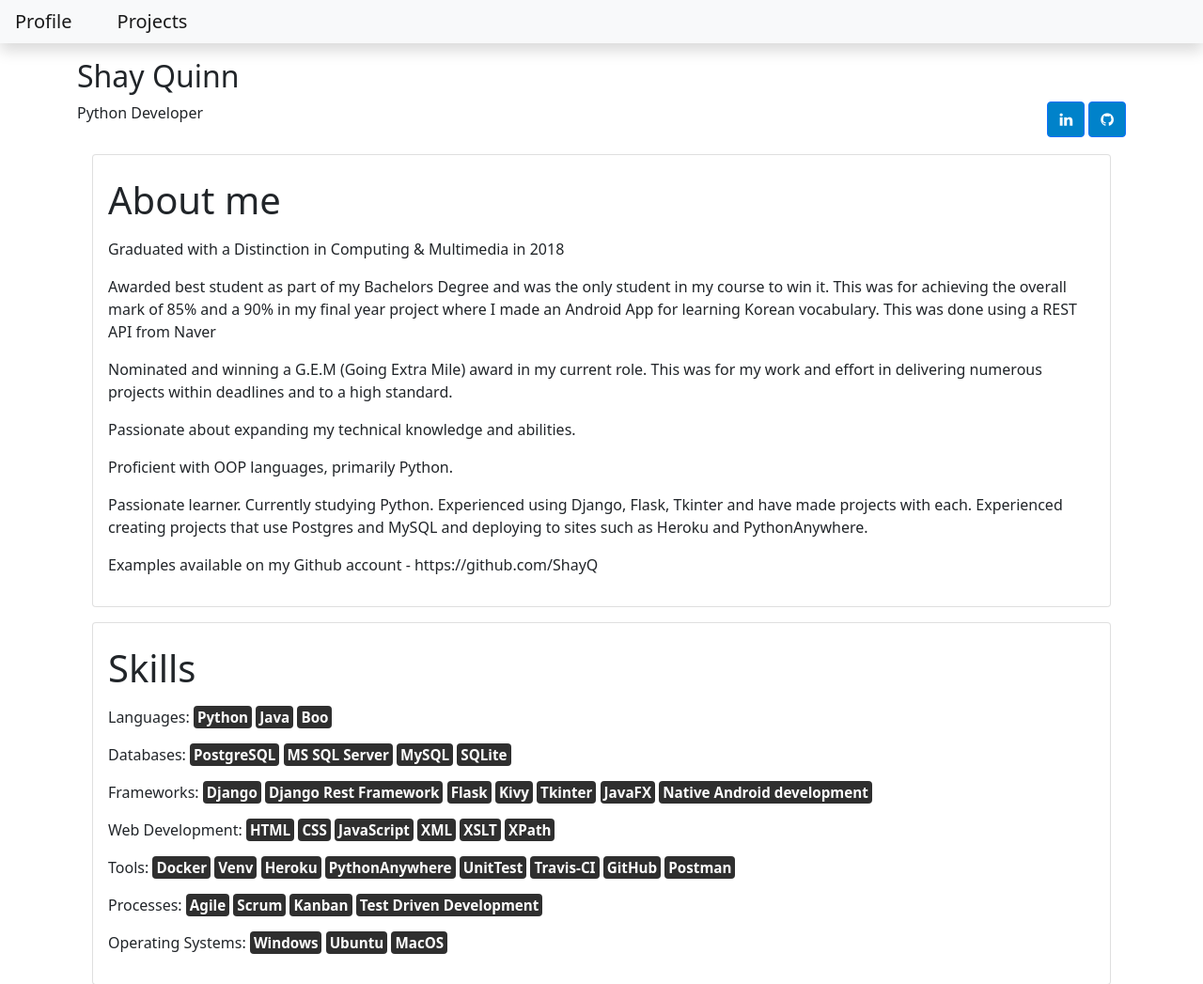
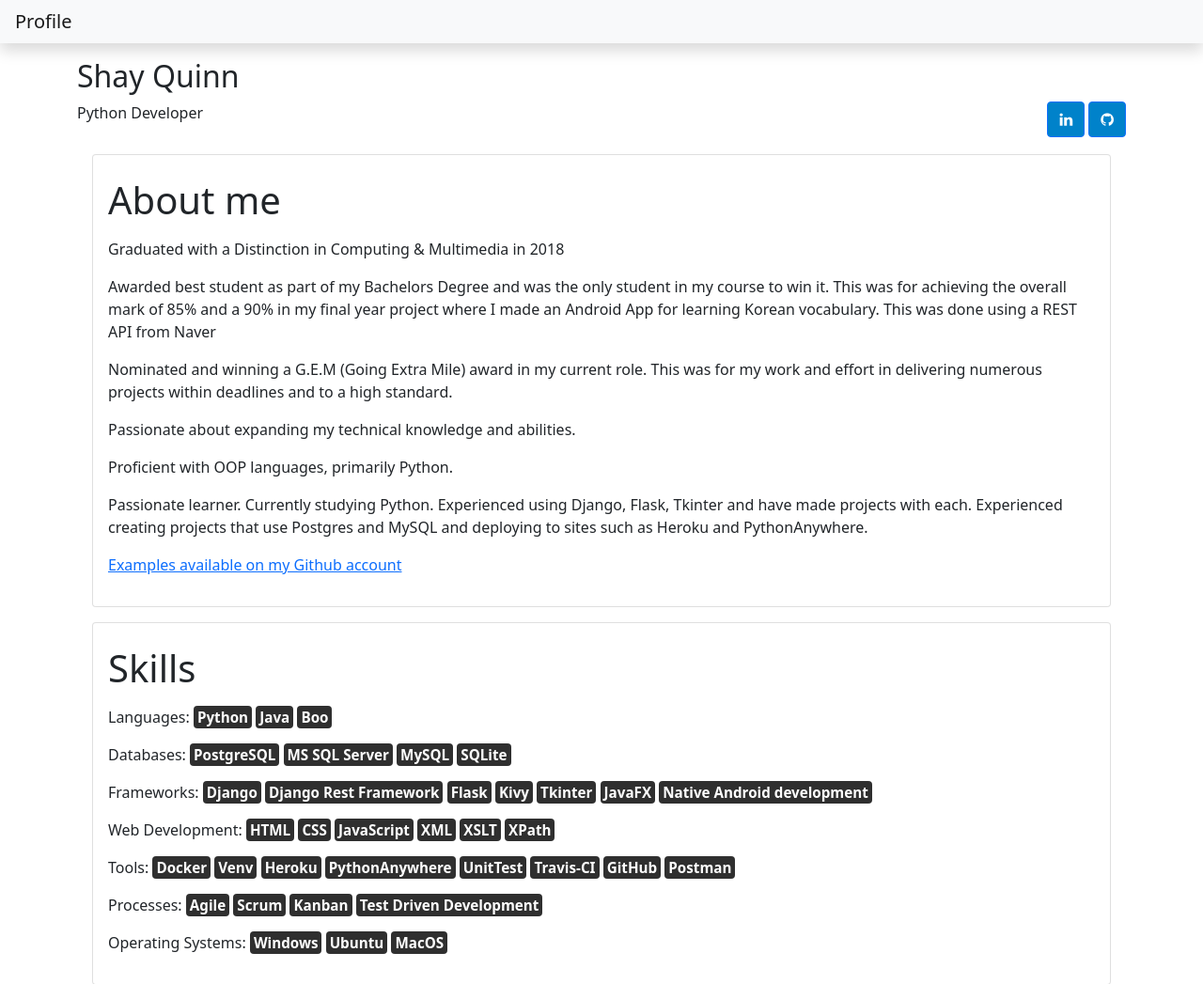
Before and after one commit to ShayQ/CV-Website, a Django app: page / in a window 1280 px wide. Shown: the top 1047 px of the page at 94% size. Run offline with Django 3.2, Linux system fonts and the light colour scheme.

Commit message:
disabled projects tab until im happier with it

```diff
--- a/templates/base.html
+++ b/templates/base.html
@@ -14,9 +14,9 @@
                     <li class="nav-item">
                         <a class="navbar-brand p-3" href="{% url 'profile' %}">Profile</a>
                     </li>
-                    <li>
+                    {% comment %} <li>
                         <a class="navbar-brand p-3" href="{% url 'project_list' %}">Projects</a>
-                    </li>
+                    </li> {% endcomment %}
                 </ul>
             </div>
         </nav>
--- a/templates/index.html
+++ b/templates/index.html
@@ -42,7 +42,7 @@
                 <p>Passionate learner. Currently studying Python. Experienced using Django, Flask, Tkinter and have made
                 projects with each. Experienced creating projects that use Postgres and MySQL and deploying to sites such
                 as Heroku and PythonAnywhere.</p>
-                <p>Examples available on my Github account - https://github.com/ShayQ</p>
+                <p><a href="https://github.com/ShayQ">Examples available on my Github account</a></p>
             </p>
         </div>
     </div>
```
Also changed, not shown: 1 other file.
